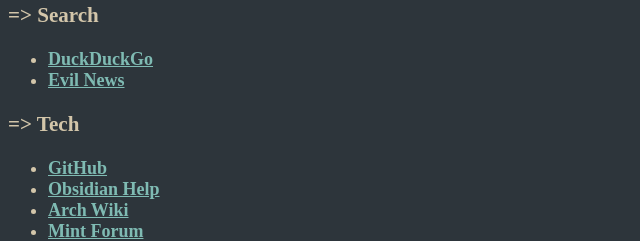
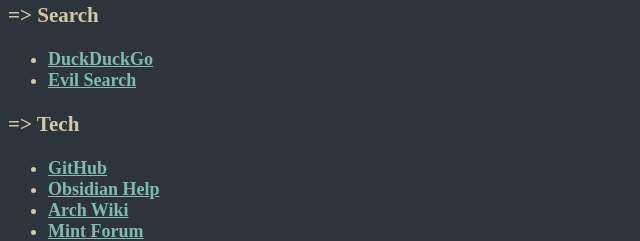
Before and after one commit to ToxicMutantJellyfish/ToxicMutantJellyfish.github.io, a plain HTML site: page index.html in a window 1280 px wide. Shown: the part 165-406 px from the top of the page, 0-640 px from the left. Drawn offline with Linux system fonts and the light colour scheme.

Commit message:
Wording, and files deleted

```diff
--- a/index.html
+++ b/index.html
@@ -30,7 +30,7 @@
 	<h3>=> Search</h3>
 	<ul>
 		<li> <b><a href="https://duckduckgo.com/" target="_blank" style='color: #7fbbb3;'>DuckDuckGo</a></li></b>
-		<li> <b><a href="https://google.co.uk" target="_blank" style='color: #7fbbb3;'>Evil News</a></li></b>
+		<li> <b><a href="https://google.co.uk" target="_blank" style='color: #7fbbb3;'>Evil Search</a></li></b>
 	</ul>
 	<h3>=> Tech</h3>
 	<ul>
```
Also changed, not shown: bg.jpg (deleted), bg2.jpg (deleted).
